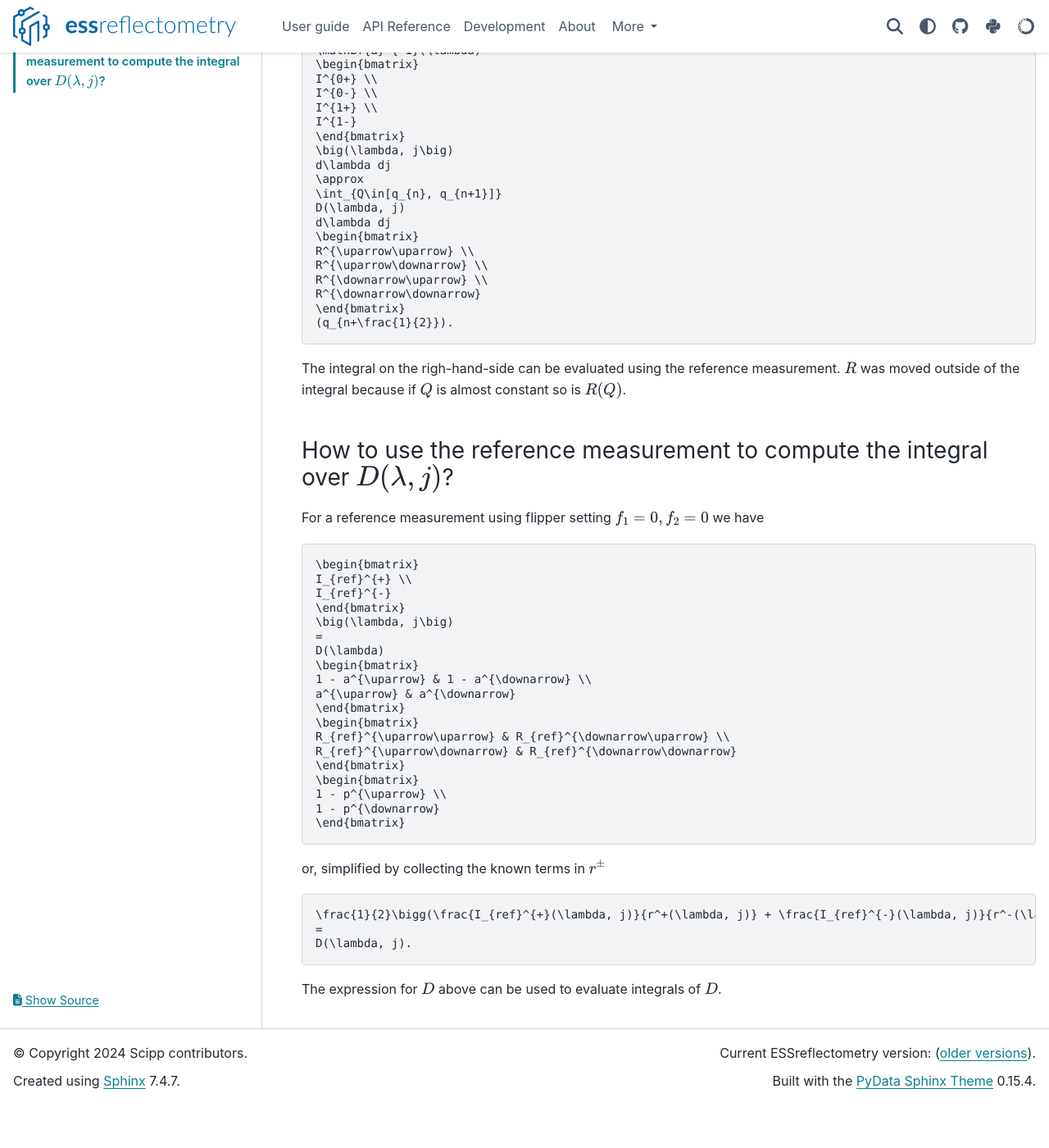
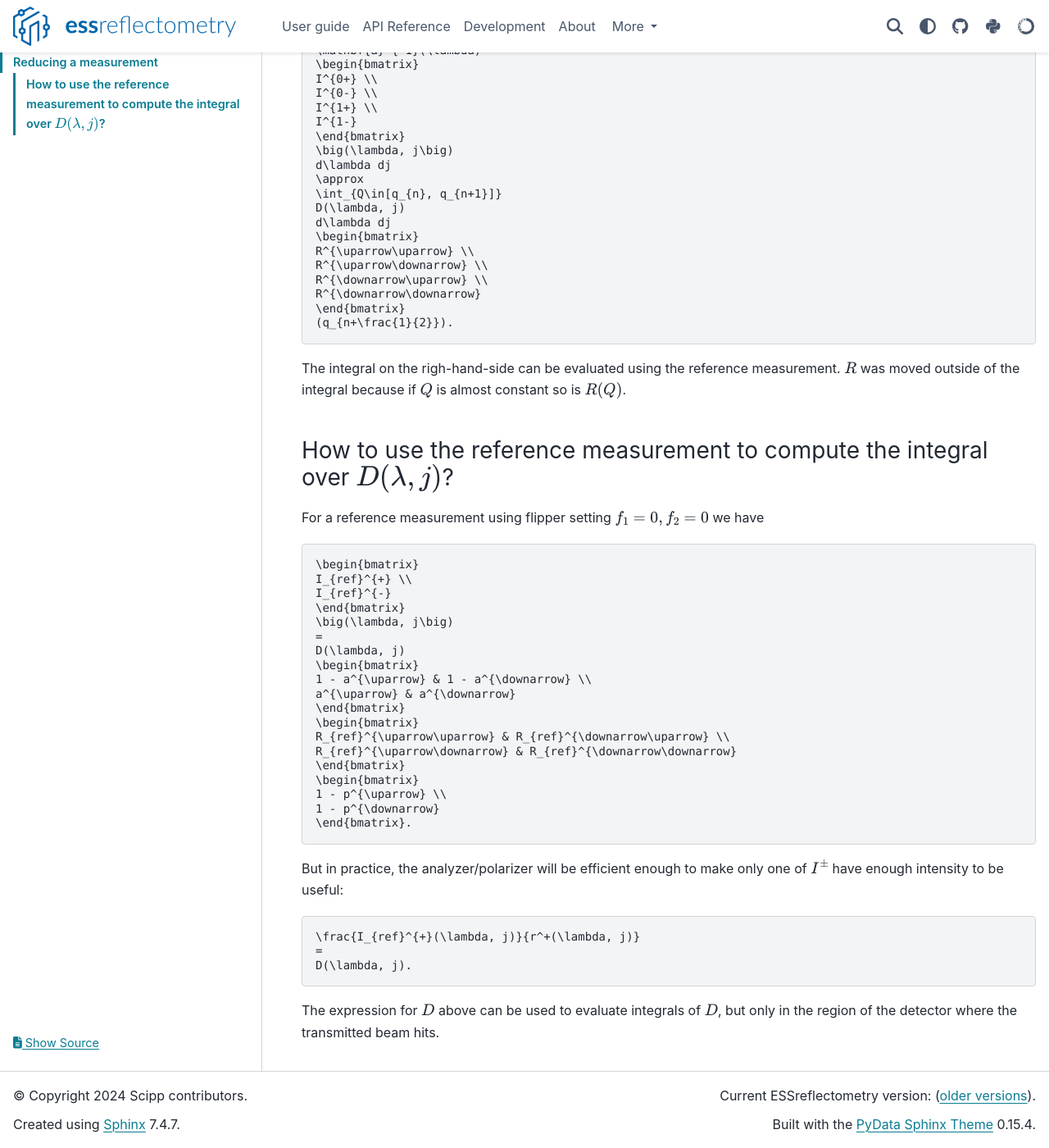
Before and after one commit to scipp/essreflectometry, a Sphinx documentation site: the page built from docs/user-guide/estia-data-reduction.md, in a window 1280 px wide and 1400 px high, scrolled down 2638 px. Shown: the whole window at 82% size. Built offline with Sphinx 7.4.7 and the PyData theme 0.15.4, drawn with Linux system fonts in a browser that asks for light colours; the version number could not be read and is left out; before the commit the page ends 3985 px from its top, so only the background shows below that.

Commit message:
Update estia-data-reduction.md

````diff
--- a/docs/user-guide/estia-data-reduction.md
+++ b/docs/user-guide/estia-data-reduction.md
@@ -150,7 +150,7 @@ I_{ref}^{-}
 \end{bmatrix}
 \big(\lambda, j\big)
 =
-D(\lambda)
+D(\lambda, j)
 \begin{bmatrix}
 1 - a^{\uparrow} & 1 - a^{\downarrow} \\
 a^{\uparrow} & a^{\downarrow}
@@ -162,12 +162,12 @@ R_{ref}^{\uparrow\downarrow} & R_{ref}^{\downarrow\downarrow}
 \begin{bmatrix}
 1 - p^{\uparrow} \\
 1 - p^{\downarrow}
-\end{bmatrix}
+\end{bmatrix}.
 ```
-or, simplified by collecting the known terms in $r^{\pm}$
+But in practice, the analyzer/polarizer will be efficient enough to make only one of $I^\pm$ have enough intensity to be useful:
 ```math
-\frac{1}{2}\bigg(\frac{I_{ref}^{+}(\lambda, j)}{r^+(\lambda, j)} + \frac{I_{ref}^{-}(\lambda, j)}{r^-(\lambda, j)}\bigg)
+\frac{I_{ref}^{+}(\lambda, j)}{r^+(\lambda, j)}
 =
 D(\lambda, j).
 ```
-The expression for $D$ above can be used to evaluate integrals of $D$.
+The expression for $D$ above can be used to evaluate integrals of $D$, but only in the region of the detector where the transmitted beam hits.
````
